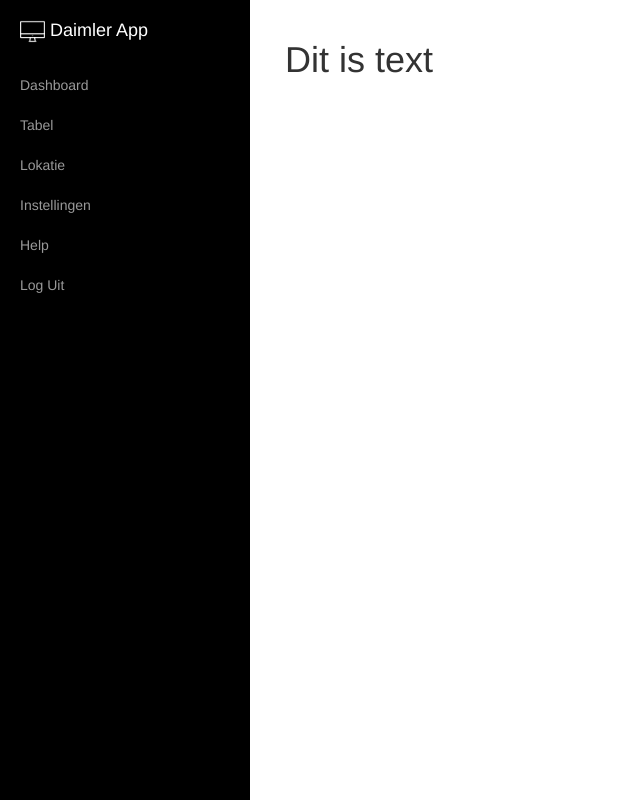
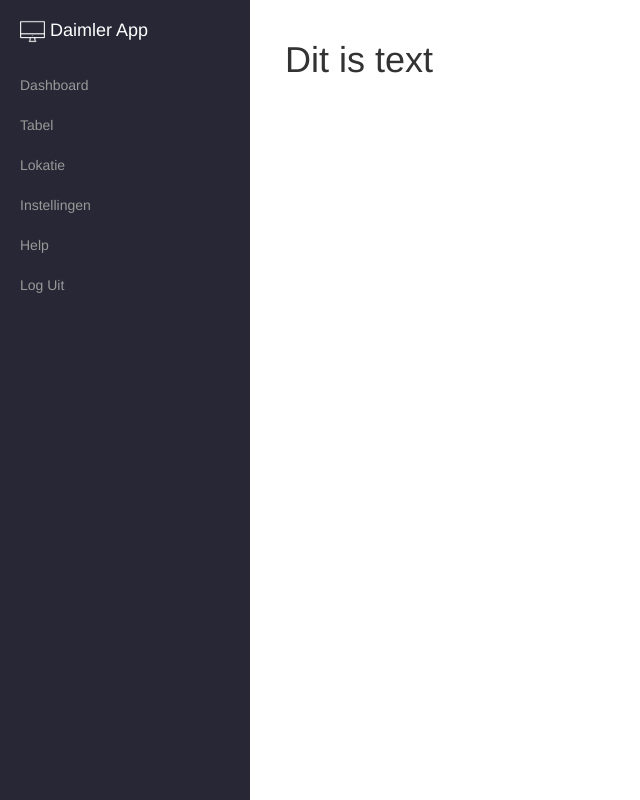
Before and after one commit to Demi101/Dashboard, a PHP site: page /help.php in a window 1280 px wide. Shown: the whole page, without its empty margins (0-640 px from the left). Run offline with PHP 8.4, Linux system fonts and the light colour scheme.

Commit message:
Background color menu aangepast

```diff
--- a/css/simple-sidebar.css
+++ b/css/simple-sidebar.css
@@ -26,7 +26,7 @@
     height: 100%;
     margin-left: -250px;
     overflow-y: auto;
-    background: #000;
+    background: #272735;
     -webkit-transition: all 0.5s ease;
     -moz-transition: all 0.5s ease;
     -o-transition: all 0.5s ease;
```
